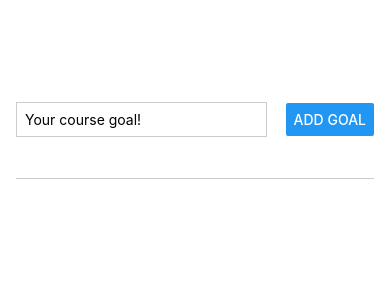
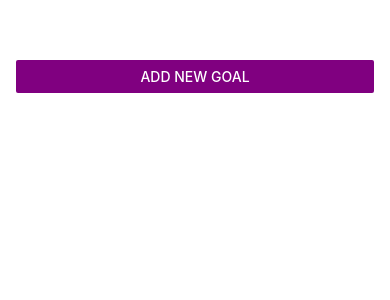
Before and after one commit to dgomie/RNCourse, a React Native app: screen / in a window 390 px wide. Shown: the top 300 px of the page. Built offline with nearby package versions, Linux system fonts and the light colour scheme.

Commit message:
add modal with goal input

```diff
--- a/App.js
+++ b/App.js
@@ -1,11 +1,20 @@
 import { StatusBar } from 'expo-status-bar';
 import { useState } from 'react';
-import { StyleSheet, View, FlatList } from 'react-native';
+import { StyleSheet, View, FlatList, Button } from 'react-native';
 import GoalItem from './components/GoalItem';
 import GoalInput from './components/GoalInput';
 
 export default function App() {
   const [courseGoals, setCourseGoals] = useState([]);
+  const [modalIsVisible, setModalIsVisible] = useState(false);
+
+  function startAddGoalHandler() {
+    setModalIsVisible(true);
+  }
+
+  function closeGoalHandler() {
+    setModalIsVisible(false);
+  }
 
   function addGoalHandler(enteredGoalText) {
     setCourseGoals((currentCourseGoals) => [
@@ -22,8 +31,14 @@ export default function App() {
 
   return (
     <View style={styles.appContainer}>
-      <GoalInput addGoalHandler={addGoalHandler} />
-
+      <Button
+        title="Add New Goal"
+        color="purple"
+        onPress={startAddGoalHandler}
+      />
+      {modalIsVisible && (
+        <GoalInput addGoalHandler={addGoalHandler} closeGoalHandler={closeGoalHandler} showModal={modalIsVisible} />
+      )}
       <View style={styles.goalsContainer}>
         <FlatList
           data={courseGoals}
--- a/components/GoalInput.js
+++ b/components/GoalInput.js
@@ -1,5 +1,5 @@
 import { useState } from 'react';
-import { TextInput, Button, View, StyleSheet } from 'react-native';
+import { TextInput, Button, View, StyleSheet, Modal } from 'react-native';
 
 export default function GoalInput(props) {
   const [enteredGoalText, setEnteredGoalText] = useState('');
@@ -9,11 +9,13 @@ export default function GoalInput(props) {
   }
 
   function addGoalButtonPress() {
-    props.addGoalHandler(enteredGoalText)
-    setEnteredGoalText('')
+    props.addGoalHandler(enteredGoalText);
+    setEnteredGoalText('');
+    props.closeGoalHandler();
   }
 
   return (
+    <Modal visible={props.showModal} animationType='slide'>
       <View style={styles.inputContainer}>
         <TextInput
           style={styles.textInput}
@@ -23,6 +25,7 @@ export default function GoalInput(props) {
         />
         <Button onPress={addGoalButtonPress} title="Add Goal" />
       </View>
+    </Modal>
   );
 }
 
```
Lines whose indentation alone changed are shown as unchanged.
